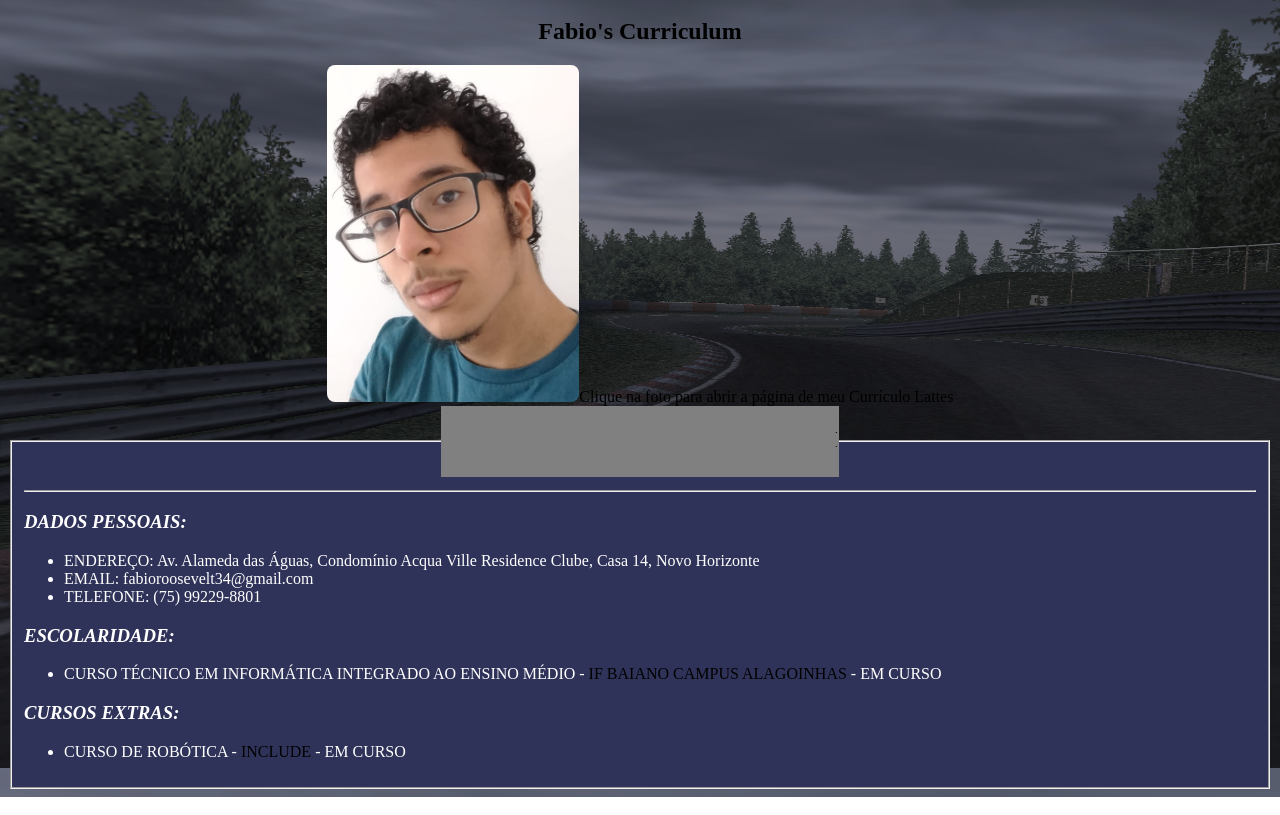
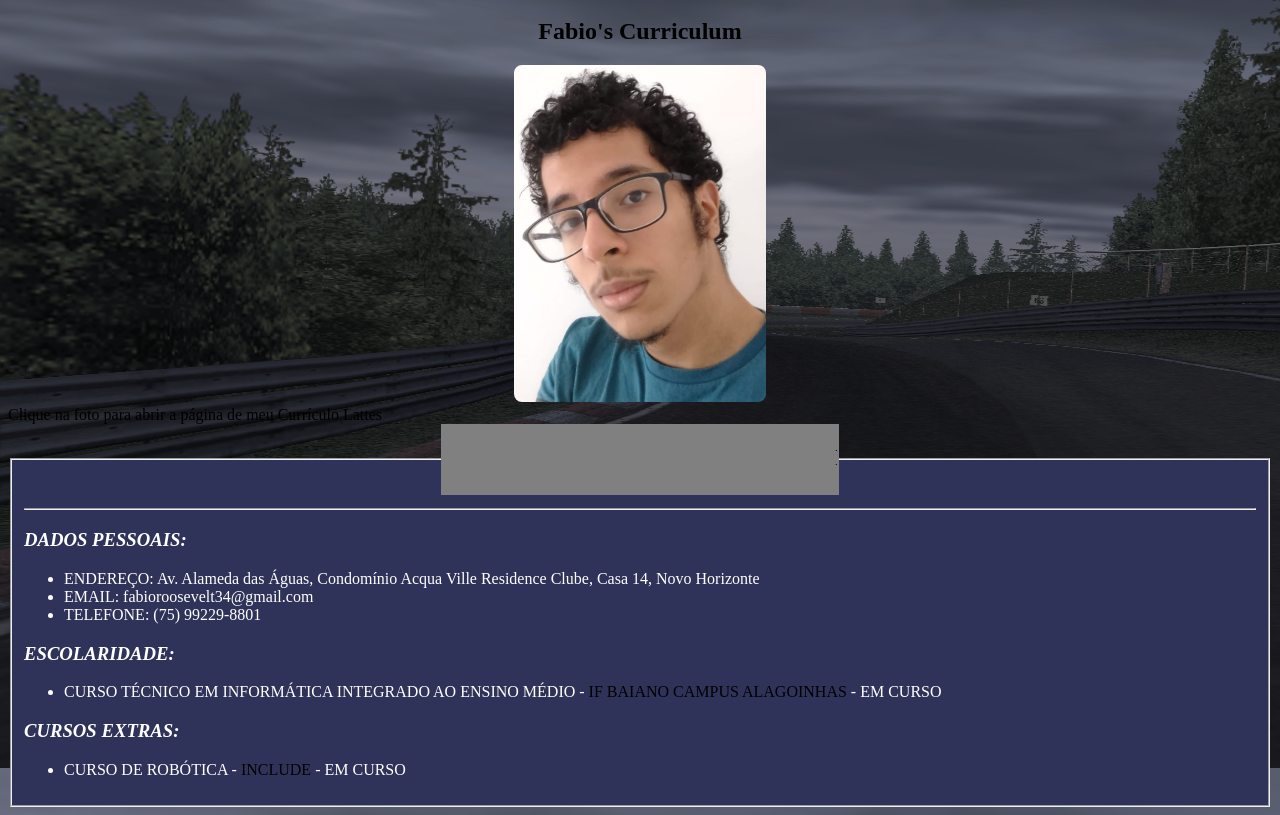
Before and after one commit to FabioRoosevelt/fabiorooseveltjrcurriculum, a plain HTML site: page index.html in a window 1280 px wide. Shown: the part 128-943 px from the top of the page. Drawn offline with Linux system fonts and the light colour scheme.

Commit message:
Update index.html

```diff
--- a/index.html
+++ b/index.html
@@ -51,7 +51,7 @@ text-align: center;
 <BODY BACKGROUND=bg.png >
 <H1 ALIGN=CENTER> CURRICULO VITAE</H1>
 <H2 ALIGN=CENTER>Fabio's Curriculum</H2>
-<CENTER><IMG SRC=3por4.jpeg alt="Foto minha aqui." WIDTH=20%  usemap="#workmap">Clique na foto para abrir a página de meu Currículo Lattes</CENTER>
+<CENTER><IMG SRC=3por4.jpeg alt="Foto minha aqui." WIDTH=20%  usemap="#workmap"></CENTER>Clique na foto para abrir a página de meu Currículo Lattes
 <map name="workmap">
   <area shape="square" coords="0,0,250,500" alt="Curriculo Lattes" href="http://lattes.cnpq.br/7049812424062025">
 <fieldset>
```
